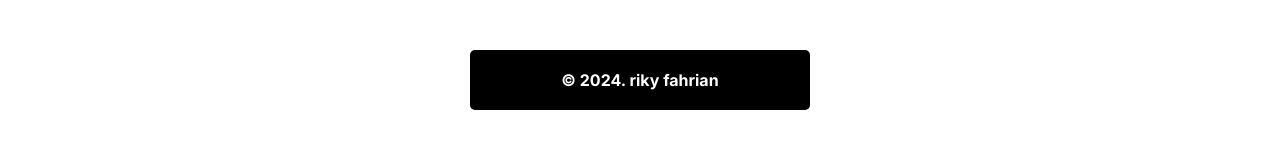
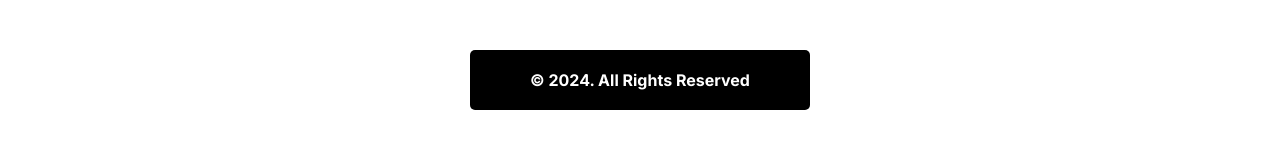
Before and after one commit to claireglowup/dicodingreact, a React (Vite) app: page / in a window 1280 px wide. Shown: the part 1483-1631 px from the top of the page. Built offline with nearby package versions, Linux system fonts and the light colour scheme.

Commit message:
fix footer

```diff
--- a/src/components/Footer.jsx
+++ b/src/components/Footer.jsx
@@ -1,9 +1,11 @@
+/** @format */
+
 import "../styles/footer.css";
 
 const Footer = () => {
   return (
     <footer className="footer">
-      <p> © 2024. riky fahrian</p>
+      <p> © 2024. All Rights Reserved</p>
     </footer>
   );
 };
```
